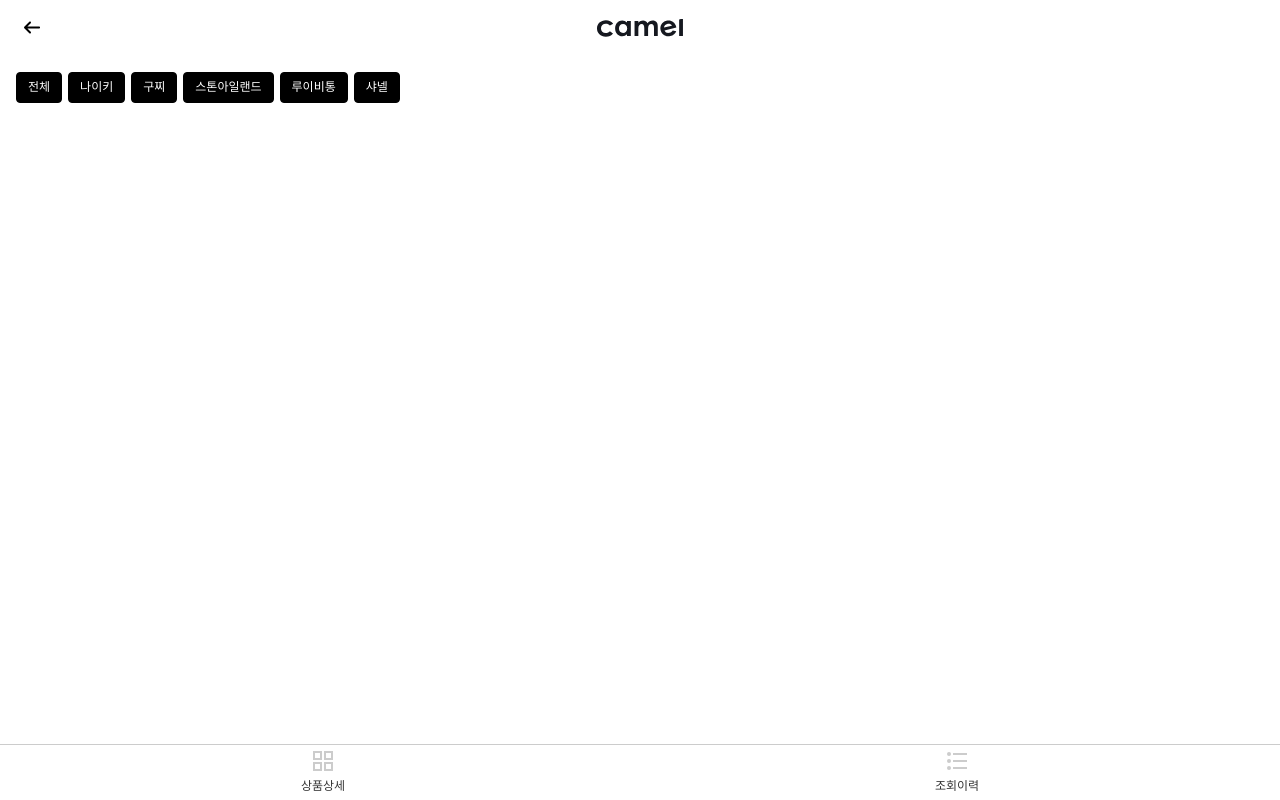
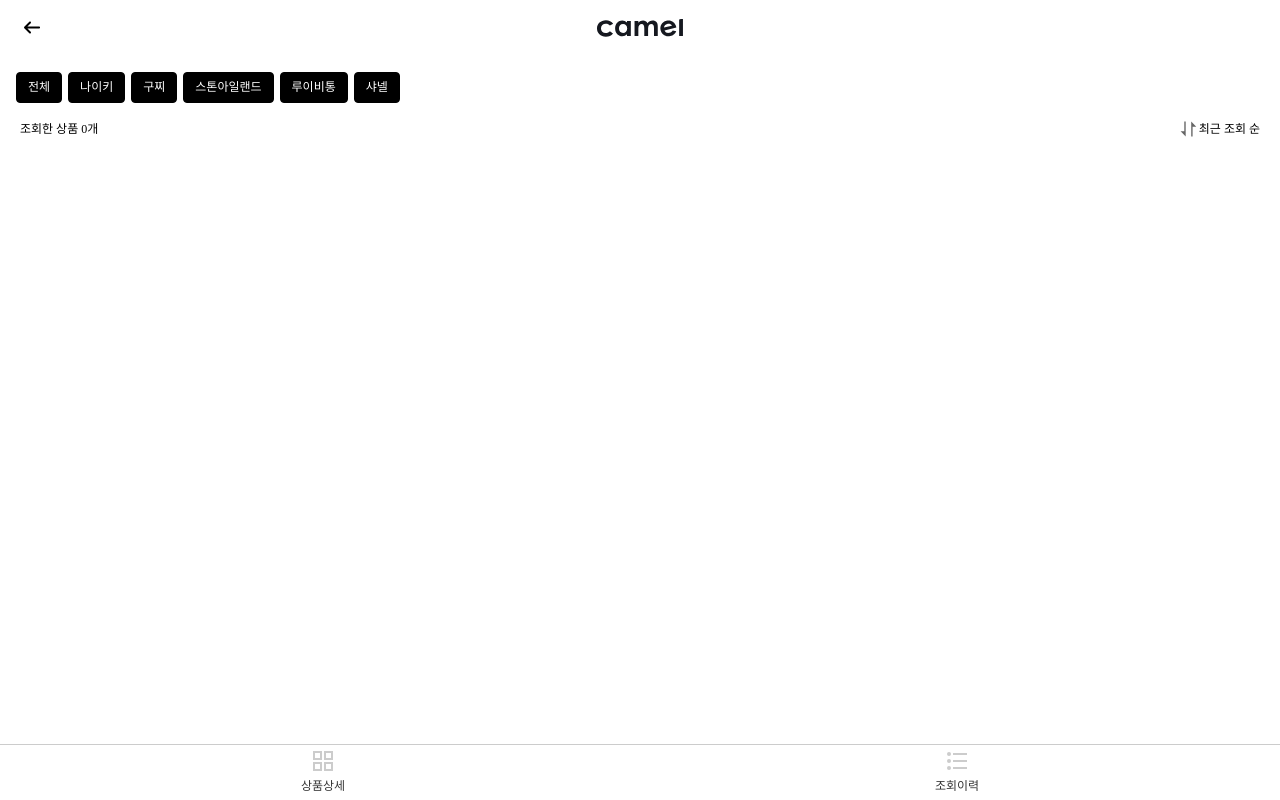
Before and after one commit to qurugi0347/Test-Product-List, a React (Create React App) app: page /recentList in a window 1280 px wide. Built offline with nearby package versions, Linux system fonts and the light colour scheme.

Commit message:
Add: 최근 상품 리스트 SortSection 추가

```diff
--- /dev/null
+++ b/src/components/RecentListPage/SortSection.tsx
@@ -0,0 +1,77 @@
+import {useState, useMemo} from "react";
+import styled from "styled-components";
+import {SortType} from "api/sample";
+import {getRecentProductIds} from "util/manageRecentProduct";
+import sortSvg from "svg/common/sort.svg";
+
+const useSortSection = () => {
+  const [sortType, setSortType]: [SortType, any] = useState(SortType.RECENT);
+  const searchCount = useMemo(() => {
+    return getRecentProductIds().length;
+  }, []);
+
+  const component = () => (
+    <SectionWrapper>
+      <SearchCount>조회한 상품 {searchCount}개</SearchCount>
+      {useMemo(() => {
+        let sortTypeText = "";
+        switch (sortType as SortType) {
+          case SortType.RECENT:
+            sortTypeText = "최근 조회 순";
+            break;
+          case SortType.PRICE:
+            sortTypeText = "가격 낮은 순";
+            break;
+          default:
+        }
+        return (
+          <SortTypeButton>
+            <SortIcon src={sortSvg} />
+            <span>{sortTypeText}</span>
+          </SortTypeButton>
+        );
+      }, [sortType])}
+    </SectionWrapper>
+  );
+
+  return {
+    sortType,
+    component,
+  };
+};
+
+const SectionWrapper = styled.div`
+  padding: 0 20px;
+  display: grid;
+  grid-template-columns: 1fr max-content;
+  position: sticky;
+  top: 63px;
+  z-index: 2;
+`;
+
+const SearchCount = styled.div`
+  font-size: 12px;
+  font-weight: 400;
+  line-height: 18px;
+  text-align: left;
+  padding: 1px 0;
+`;
+
+const SortTypeButton = styled.button`
+  font-size: 12px;
+  font-weight: 400;
+  line-height: 18px;
+  text-align: right;
+  position: relative;
+  & > span {
+    line-height: 16px;
+    padding: 2px 0;
+    display: inline-block;
+  }
+`;
+
+const SortIcon = styled.img`
+  vertical-align: top;
+`;
+
+export default useSortSection;
--- a/src/pages/RecentListPage.tsx
+++ b/src/pages/RecentListPage.tsx
@@ -2,17 +2,19 @@
 import BaseLayout from "components/layout/base/BaseLayout";
 import useBrandFilters from "components/RecentListPage/BrandFilters";
 import ProductList from "components/RecentListPage/ProductList";
+import useSortSection from "components/RecentListPage/SortSection";
 import {getBrandFilterdProducts, SortType, IProductData} from "api/sample";
 import {getRecentProductIds} from "util/manageRecentProduct";
 
 const RecentListPage = () => {
   const {selectedToggleList, component: BrandFilters} = useBrandFilters();
+  const {sortType, component: SortSection} = useSortSection();
   const [productData, setProductData]: [IProductData[], any] = useState([]);
 
   const getFilteredProductData = async () => {
     const filterdProduct = await getBrandFilterdProducts({
       brandNames: selectedToggleList,
-      sortType: SortType.PRICE,
+      sortType,
       productIds: getRecentProductIds(),
     });
     setProductData(filterdProduct);
@@ -20,7 +22,7 @@
 
   useEffect(() => {
     getFilteredProductData();
-  }, [selectedToggleList]);
+  }, [selectedToggleList, sortType]);
 
   console.log(productData);
 
@@ -28,6 +30,7 @@
     <BaseLayout>
       <>
         <BrandFilters />
+        <SortSection />
         <ProductList data={productData} />
       </>
     </BaseLayout>
```
Also changed, not shown: src/svg/common/sort.svg (added).
